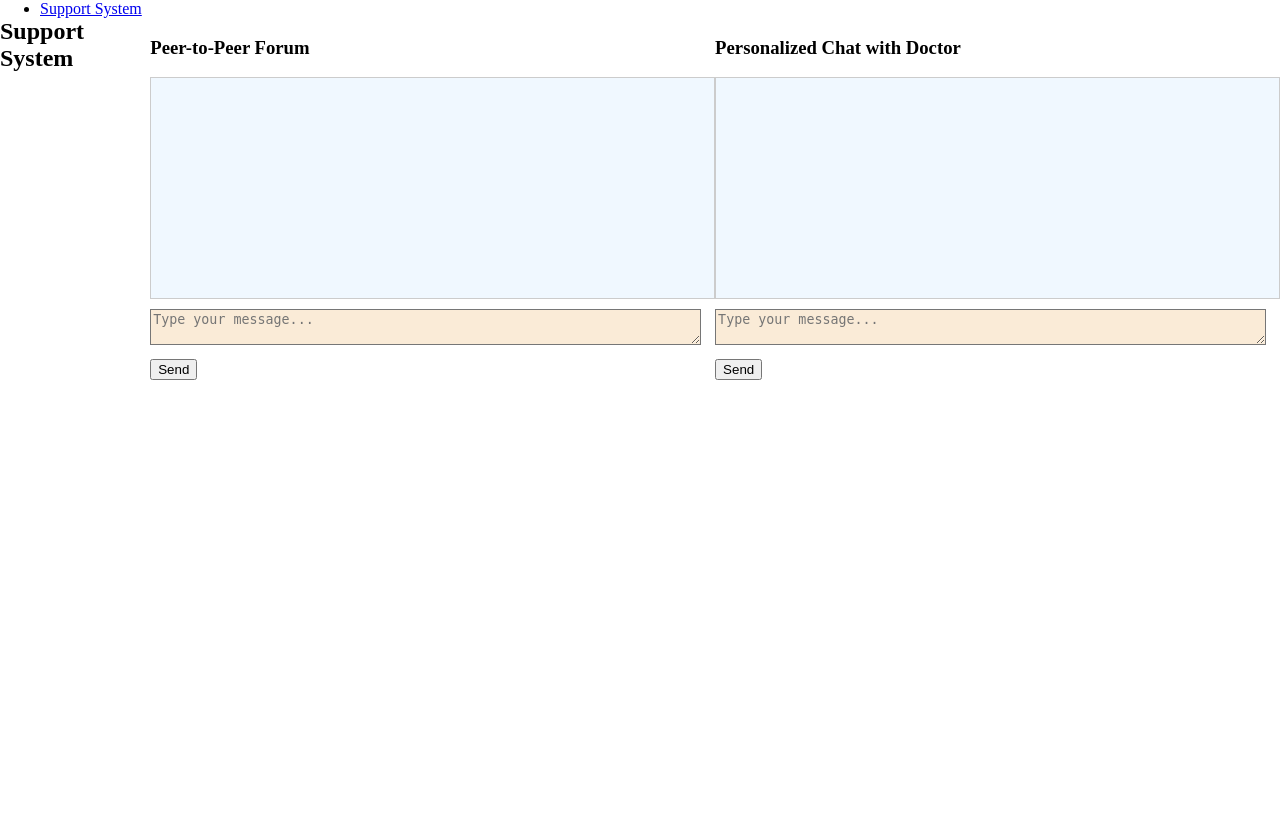
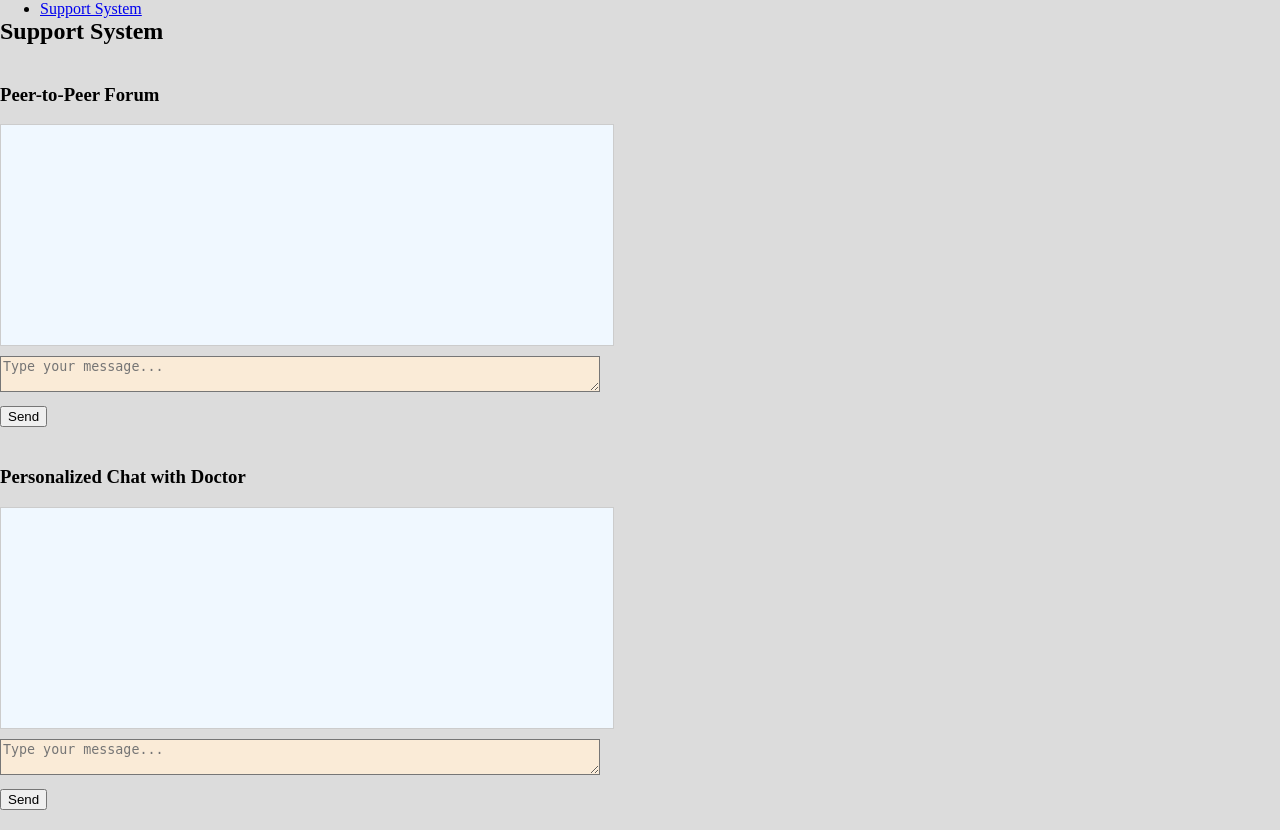
Before and after one commit to Samboja651/Addiction-Solver, a Flask app: page /help in a window 1280 px wide. Before the commit the page ends 380 px from the top, so only its background shows below. Run offline with Flask 3, Linux system fonts and the light colour scheme.

Commit message:
Updated styling for chat interface

```diff
--- a/static/css/help.css
+++ b/static/css/help.css
@@ -10,9 +10,12 @@
   }
 
   /* layout to the chat boxes */
+  body {
+    background-color: gainsboro;
+  }
   .container {
     display: flex;
-    justify-content: space-between;
+    flex-direction: column;
   }
 
   .forum, .personalized-chat {
```
